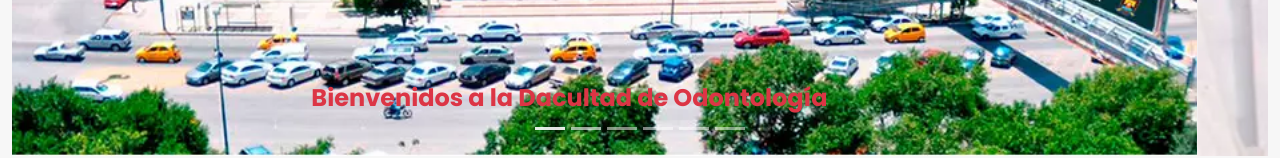
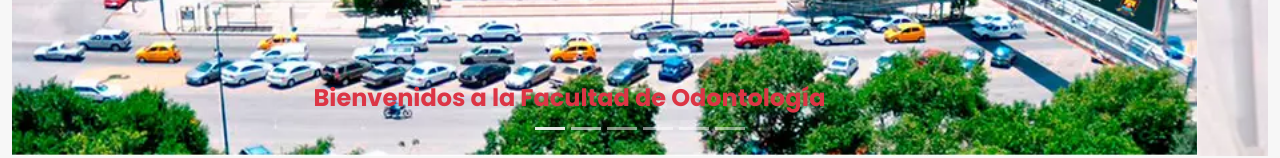
Before and after one commit to salvadorceniceros/proyectofinal, a website: page index.html in a window 1280 px wide. Shown: the part 430-588 px from the top of the page. Drawn offline with nearby package versions, Linux system fonts and the light colour scheme.

Commit message:
Cambio index

```diff
--- a/index.html
+++ b/index.html
@@ -130,7 +130,7 @@
               <div class="carousel-item active">
                 <img src="img/lsw1.webp" class="d-block w-100" alt="Edificio de la Facultad">
                 <div class="carousel-caption d-none d-md-block">
-                  <p class="text-center text-danger text-wrap fs-1 fs-4 fw-bold">Bienvenidos a la Dacultad de Odontología</p>
+                  <p class="text-center text-danger text-wrap fs-1 fs-4 fw-bold">Bienvenidos a la Facultad de Odontología</p>
                 </div>
               </div>
               <div class="carousel-item">
```
